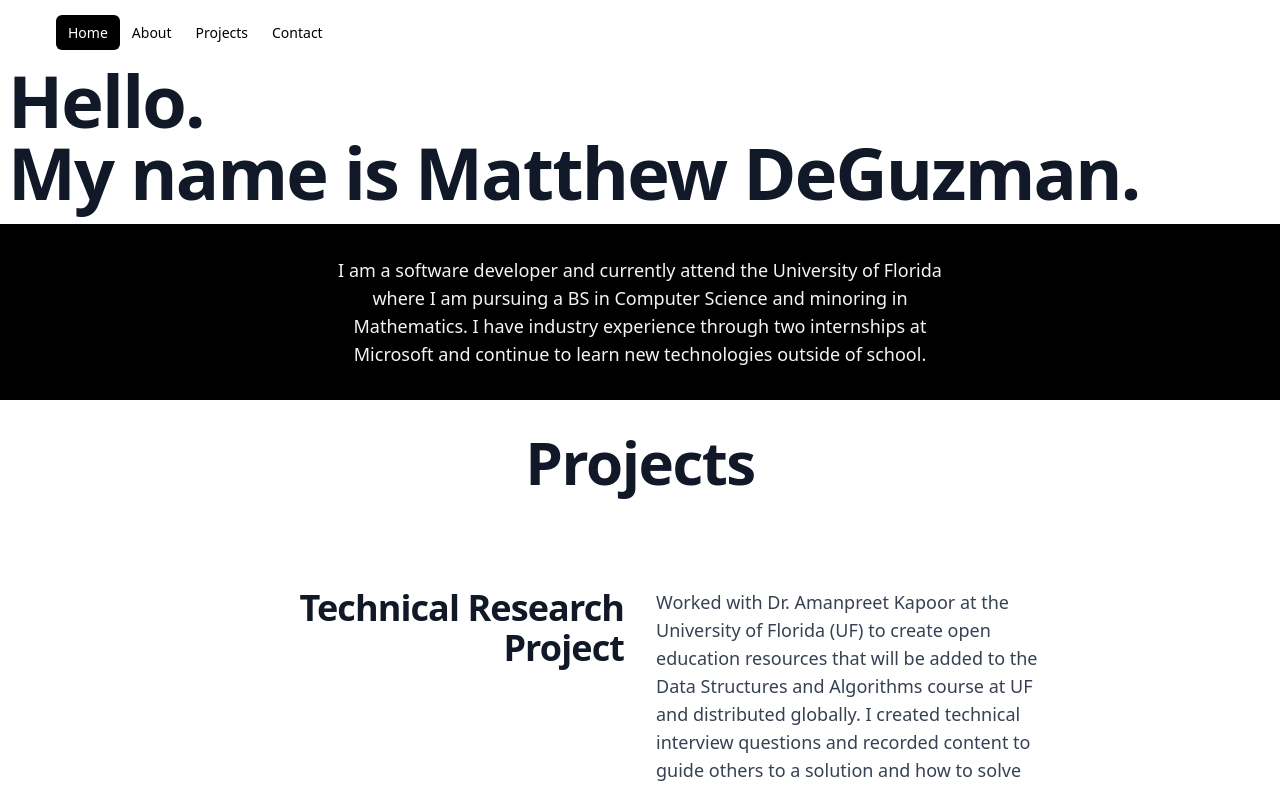
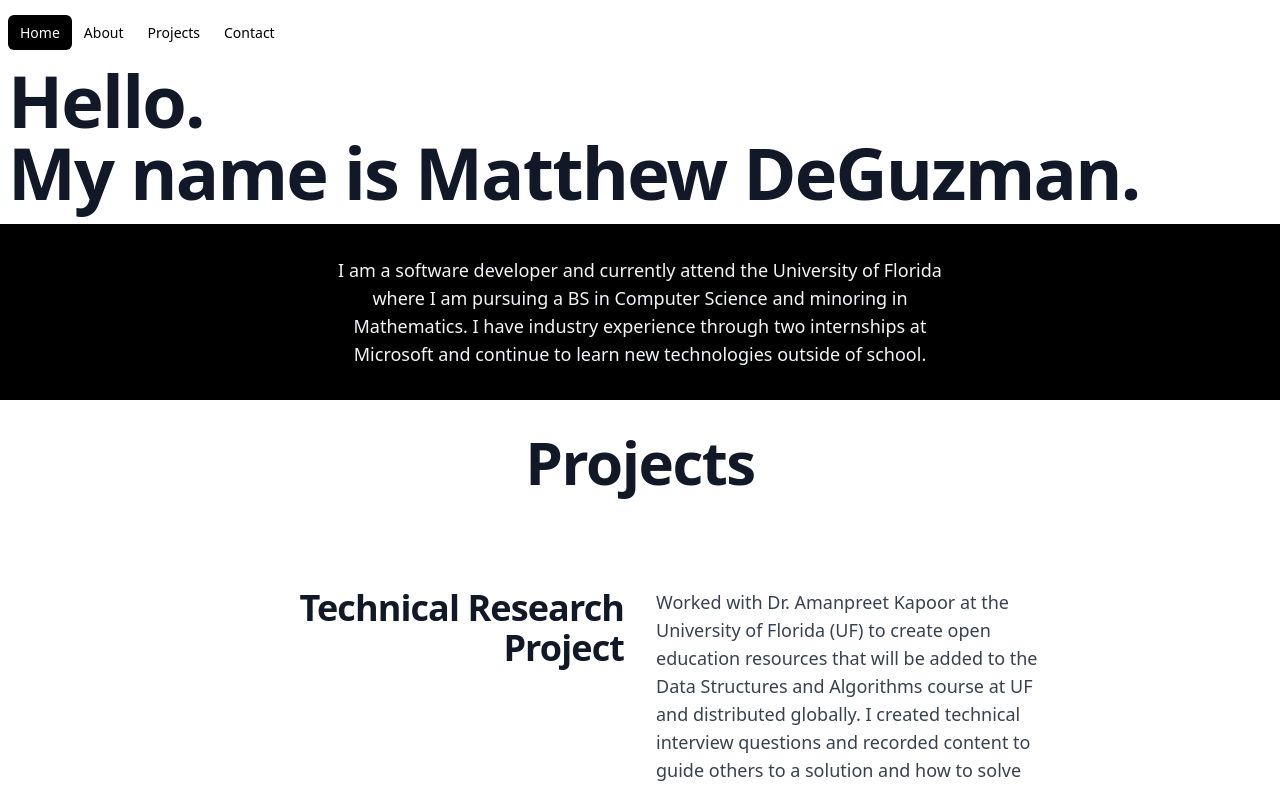
Before and after one commit to matthewdeguzman/personal-website, a Next.js app: page / in a window 1280 px wide. Shown: the top 789 px of the page. Built offline with nearby package versions, Linux system fonts and the light colour scheme.

Commit message:
fixed navbar alignment

```diff
--- a/components/navbar.js
+++ b/components/navbar.js
@@ -17,7 +17,7 @@ export default function Example() {
     <Disclosure as="nav" className="bg-white">
       {({ open }) => (
         <>
-          <div className="mx-auto max-w-7xl px-2 sm:px-6 lg:px-8">
+          <div className="mx-auto max-w-7xl">
             <div className="relative flex h-16 items-center justify-between">
               <div className="absolute inset-y-0 left-0 flex items-center sm:hidden">
                 {/* Mobile menu button*/}
@@ -31,7 +31,7 @@ export default function Example() {
                 </Disclosure.Button>
               </div>
               <div className="flex flex-1 items-center justify-center sm:items-stretch sm:justify-start">
-                <div className="hidden sm:ml-6 sm:block">
+                <div className="hidden sm:ml-2 sm:block">
                   <a
                     key={navigation[0].name}
                     href={navigation[0].href}
```
